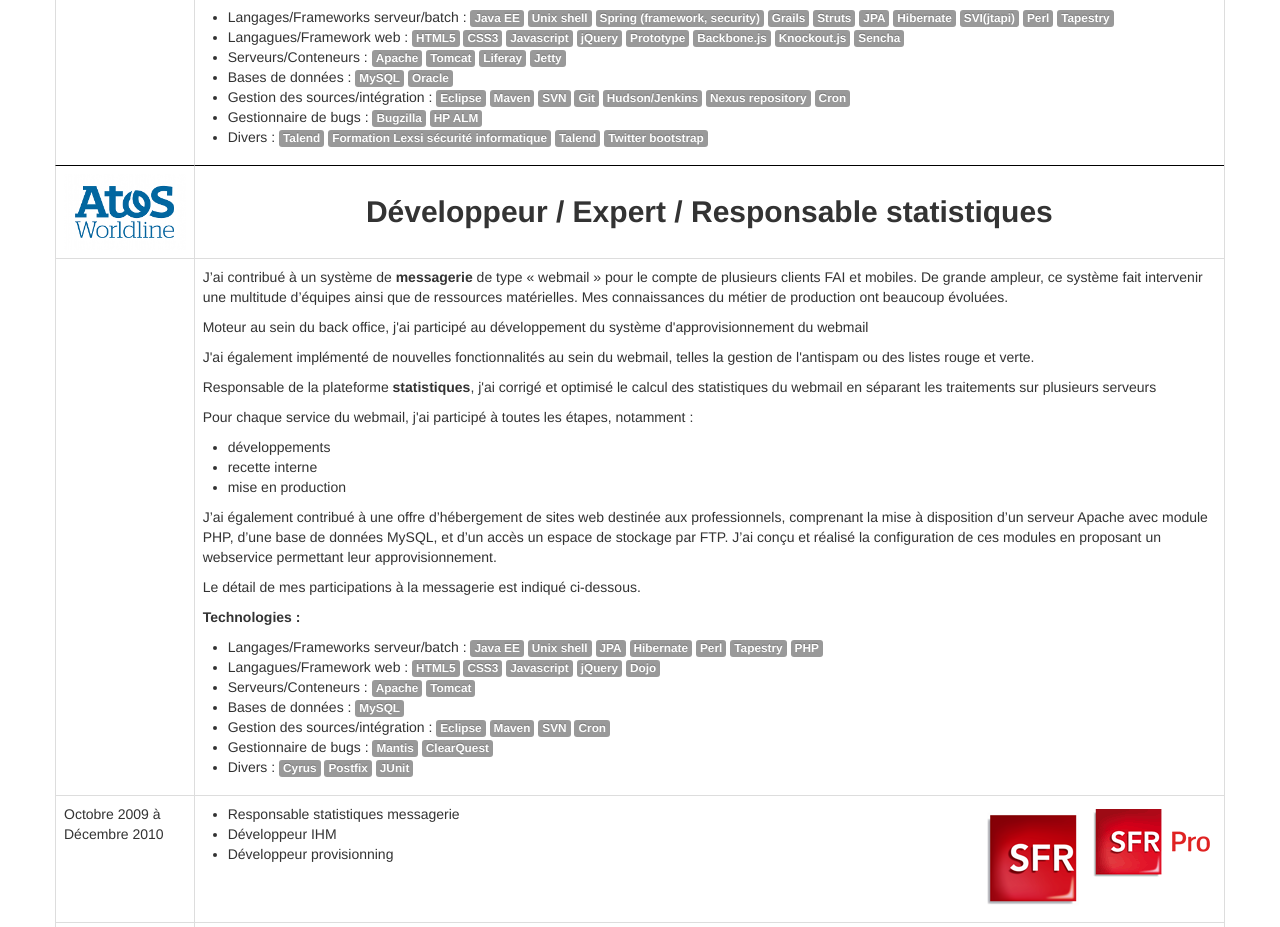
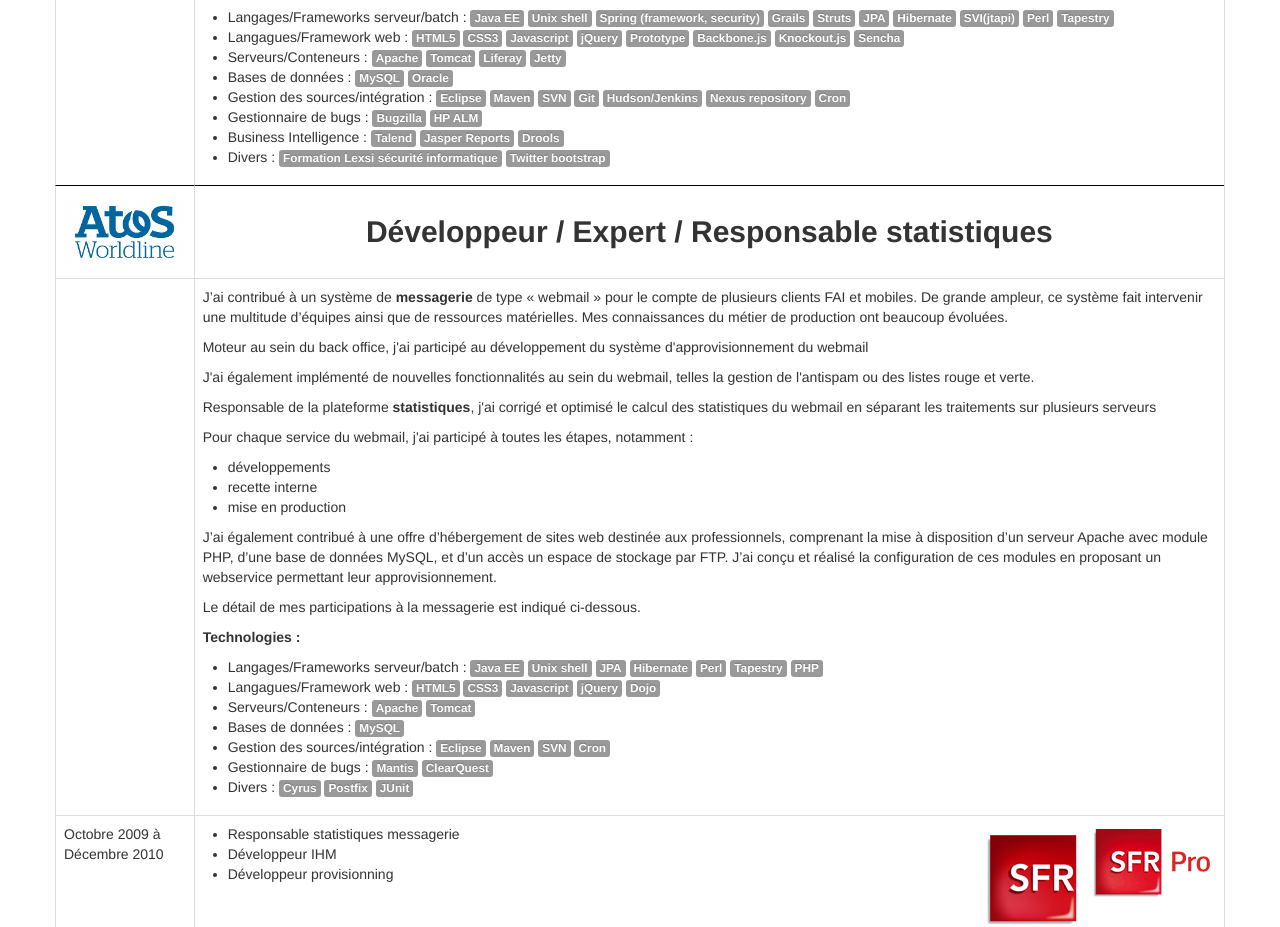
Before and after one commit to thebignet/thebignet.github.com, a plain HTML site: page index.html in a window 1280 px wide. Shown: the part 1223-2150 px from the top of the page. Drawn offline with Linux system fonts and the light colour scheme.

Commit message:
Added BI section

```diff
--- a/index.html
+++ b/index.html
@@ -201,10 +201,13 @@
                         <span class="label">Bugzilla</span>
                         <span class="label">HP ALM</span>
                       </li>
+                      <li>Business Intelligence :
+                        <span class="label">Talend</span>
+                        <span class="label">Jasper Reports</span>
+                        <span class="label">Drools</span>
+                      </li>
                       <li>Divers :
-                        <span class="label">Talend</span>
                         <span class="label">Formation Lexsi sécurité informatique</span>
-                        <span class="label">Talend</span>
                         <span class="label">Twitter bootstrap</span>
                       </li>
                     </ul>
```
